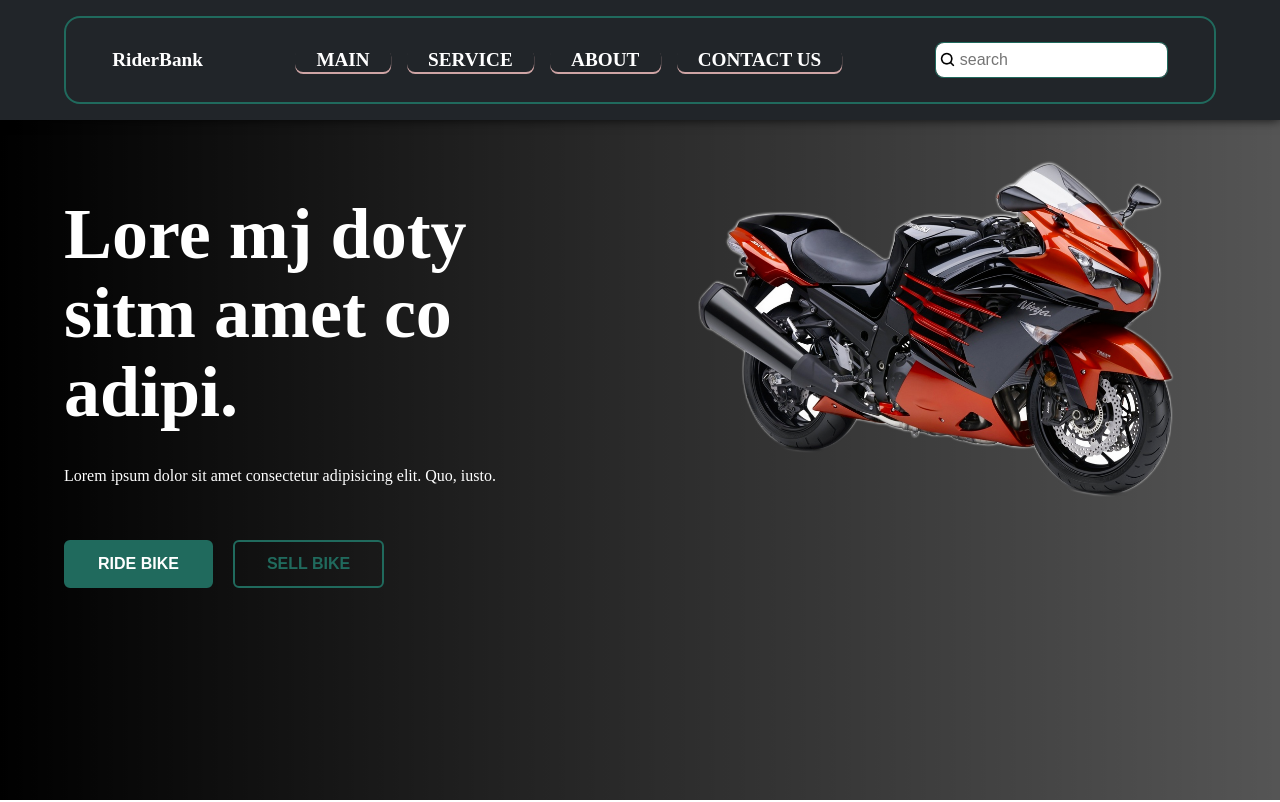
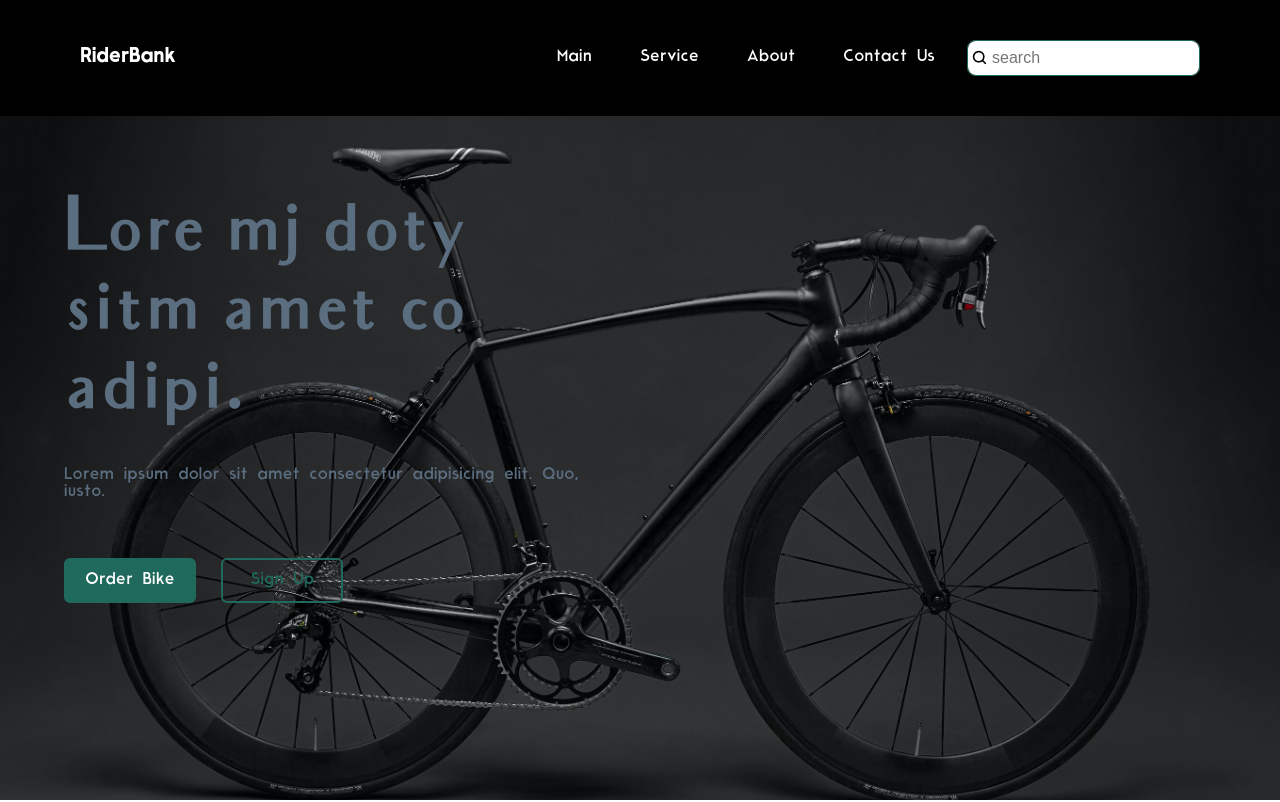
Before and after one commit to OluwatobilobaIbuola/Bike-N-Ride, a plain HTML site: page index.html in a window 1280 px wide. Shown: the top 802 px of the page. Drawn offline with Linux system fonts and the light colour scheme.

Commit message:
change fonts and background image

```diff
--- a/css/styles.css
+++ b/css/styles.css
@@ -5,8 +5,8 @@
 }
 
 @font-face {
-    font-family: "Modern Sans";
-    src: url("fonts/Moderne Sans Font.ttf") format("ttf");
+    font-family: "Modern-Sans";
+    src: url("fonts/Moderne-Sans-Font.woff") format("woff");
     font-weight: normal;
 }
 
@@ -14,13 +14,13 @@
     box-sizing: border-box;
 }
 :root{
-    --clr-primary: #212529;
+    --clr-primary: rgb(34, 38, 42);
     /* #00182c */
     --clr-accent: #8E0505;
-    --clr-blg:#2C3333;
+    --clr-blg:#5b6e80;
 
     --ff-primary: "Audrey";
-    --ff-accent: "Modern Sans";
+    --ff-accent: "Modern-Sans";
     --ff-dark: #2C3333;
     --ff-clr-primary:#fff;
 }
@@ -30,8 +30,8 @@ body{
     font-weight: 400;
     font-size: 16px;
     line-height: 1.1;
-    color:var(--ff-clr-primary);
-    font-family: "Modern Sans";
+    color:var(--clr-blg);
+    font-family: var(--ff-accent);
 
 }
 
@@ -56,17 +56,19 @@ p{
 h1{
     font-size: 9vmin;
     font-weight:bold;
-    font-family: var(--ff-accent);
+    font-family: var(--ff-primary);
+}
+h2{
+    font-family: var(--ff-clr-primary);
 }
 
 
 /* nav */
 header .navbar{
     display: flex;
-    padding:1.5em 0;
+    padding:1.5em 1em;
     flex-direction: column;
 }
-
 
 .navbar-item{
     display:none;
@@ -74,15 +76,15 @@ header .navbar{
 nav a{
     color: #fff;
     text-decoration: none;
-    font-size: 1.2rem;
-    text-transform: uppercase;
-    font-weight: 700;
+    font-size: 1rem;
+    font-weight: normal;
+    font-family: var(--ff-accent);
 }
 .navbar-item ul{
     display: flex;
     column-gap: 1em;
     list-style: none;
-    margin: 0;
+    margin:0;
     padding: 1.5em 0;
     flex-direction: column;
     row-gap: 2em;
@@ -97,7 +99,7 @@ nav a{
     color:#fff;
     font-size:1.2rem;
     font-weight: 700;
-    font-family: "Modern Sans";
+    font-family: var(--ff-accent);
 }
 .search-bar{
     display:none;
@@ -120,9 +122,9 @@ nav a{
     display:flex;
 }
 
-/* nav a:hover{
-    color
-} */
+nav a:hover{
+    color:#206A5D;
+}
 
 
 header{
@@ -131,40 +133,41 @@ header{
 .container{
     margin-inline: auto;
     width: min(90%, 80em);
-    padding:4em 1em
+    padding:4em 0;
 }
 
 /* bike button */
 .button{
-    margin: 3em 1em 0 0;
+    margin: 3rem 1rem 0 0;
     border-radius: 6px;
-    padding: 0.8em 2em;
-    font-weight: bold;
+    padding: 0.8rem 1.2rem;
     font-size: 1rem;
+    background: #206A5D;
     border:2px solid #206A5D;
-    background: #206A5D;
     color: var(--ff-clr-primary);
-    text-transform: uppercase;
-    /* font-family: ; */
+    font-family: var(--ff-accent);
     transition: 1s;
 }
 
 .button-right{
     background:transparent;
     color: #206A5D;
-    border:2px solid #206A5D;
+    padding: 0.8rem 1.7rem;
 }
 
 .button:hover{
-    transform: scale(1.08);
+    transform: scale(1.04);
     opacity: 0.75;
+}
+.button-right:hover{
+    background-color: #206A5D;
+    color: var(--ff-clr-primary);
 }
 
 /* title section */
 #title{
-    background-image: linear-gradient(to left, rgba(0, 0, 0, 0), rgb(0, 0, 0, 1));
-    background-size: 300%;
-    background-position:left;
+    background-image: url("bike1.jpg");
+    background-size: cover;
     margin-bottom: 2em;
     /* animation: title-animation 15s infinite alternate; */
     /* transition:10s; */
@@ -211,10 +214,8 @@ header{
 
 /* features */
 #features{
-    /* font-family: ; */
     margin-bottom: 2em;
     color:#F7F7F7;
-    font-weight: bold;
     background-color: #F7F7F7;
 }
 
@@ -229,7 +230,6 @@ main p{
     border:2px solid #206A5D;
     border-radius: 16px;
     color:#5b6e80;
-    font-family: var(--ff-primary);
 }
 .slide-in-right{
     border-radius: 16px;
@@ -382,22 +382,14 @@ main p{
 
 @media screen and (min-width: 1245px) {
     header{
-        background: var(--clr-primary);
+        background: black;
         position:fixed;
-        width:100vw;
+        width:100%;
         outline:0;
         z-index: 999;
-        box-shadow: 0px 0px 10px 0px rgba(0,0,0,0.8);
+        padding:1em 0;
     }
 
-    .navbar{
-        border:2px solid;
-        border-color: #206A5D;
-        border-radius: 16px;
-        margin-top: 1em;
-        margin-bottom: 1em;
-        padding:0 1em;
-    }
     .search-icon{
         width: 1.2em;
         position:absolute;
@@ -445,11 +437,11 @@ main p{
     .navbar-item{
         display: flex;
         align-items: center;
+        margin: 0 1em 0 auto;
     }
 
     header .navbar{
         flex-direction: row;
-        justify-content: space-around;
     }
     .navbar-item ul{
         flex-direction: row;
@@ -459,12 +451,6 @@ main p{
     nav a{
         color: #fff;
         text-decoration: none;
-        font-size: 1.2rem;
-        text-transform: uppercase;
-        font-weight: 700;
-        box-shadow: 0.2px 2px #cfa5a5;
-        border-radius: 8px;
-        border: 2px solid transparent;
         padding:0 1em;
     }
    .navbar-link-toggle{
--- a/index.html
+++ b/index.html
@@ -44,12 +44,9 @@
                     <h1>Lore mj doty <br> sitm amet co adipi.</h1>
                     <p>Lorem ipsum dolor sit amet consectetur adipisicing elit. Quo, iusto.</p>
                     <div>
-                        <button class="button">Ride Bike</button>
-                        <button class="button button-right">Sell Bike</button>
+                        <button class="button">Order Bike</button>
+                        <button class="button button-right">Sign Up</button>
                     </div>
-                </div>
-                <div class="split-item">
-                    <img class="bike-image split-item" src="images/bike_1.png" alt="">
                 </div>
             </div>
         </section>
@@ -58,7 +55,7 @@
             <div class="container split">
                 <main class="split-item slide-in slide-in-left">
 
-                        <h1>Services</h1>
+                        <h2>Services</h2>
                         <p>Lorem, ipsum dolor sit amet consectetur adipisicing elit. Dolore, tenetur.Lorem ipsum dolor, sit amet consectetur adipisicing elit. Ex, distinctio.</p>
                         <p>Lorem ipsum dolor, sit amet consectetur adipisicing elit. Ex, distinctio.Lorem ipsum dolor, sit amet consectetur adipisicing elit. Ex, distinctio.</p>
 
```
Also changed, not shown: css/bike1.jpg (added), css/fonts/Moderne-Sans-Font.ttf (renamed from css/fonts/Moderne Sans Font.ttf), css/fonts/Moderne-Sans-Font.woff (added), images/bikee.jpg (added), images/bikeee.jpg (added), 2 other files.
